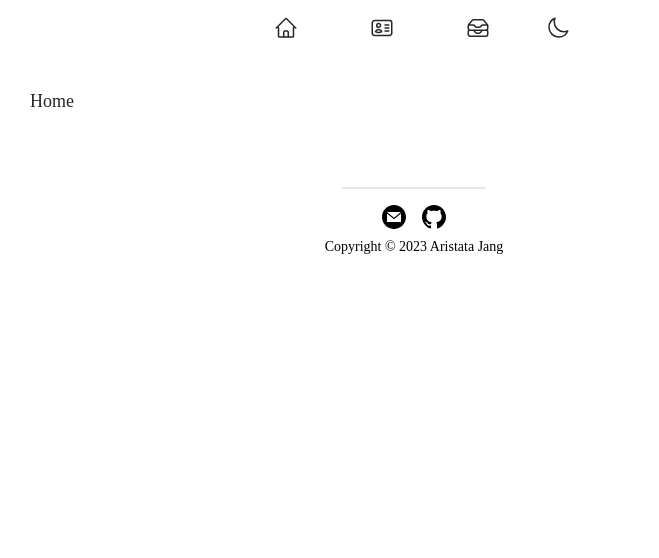
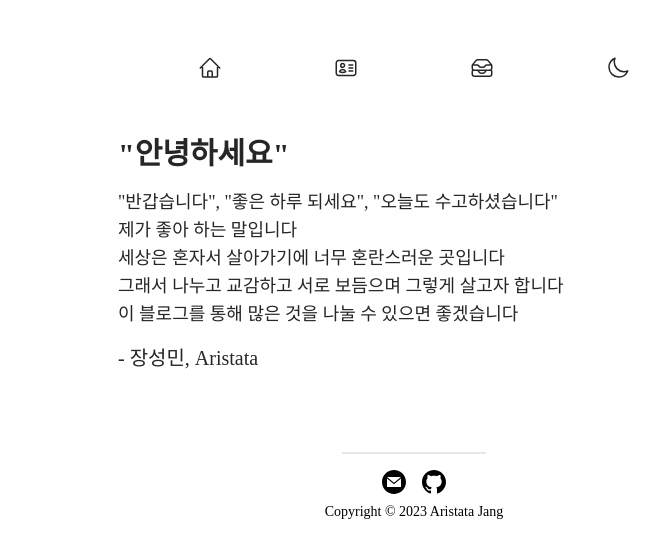
Before and after one commit to aristata/who-am-i, a Next.js app: page / in a window 1280 px wide. Shown: the top 558 px of the page, without its empty margins (226-885 px from the left). Built offline with nearby package versions, Linux system fonts and the light colour scheme; a web font is replaced by a local one.

Commit message:
feat: 홈 화면 개선
- 문구 추가

```diff
--- a/app/page.tsx
+++ b/app/page.tsx
@@ -1,7 +1,19 @@
 export default function Home() {
   return (
     <>
-      <p>Home</p>
+      <div>
+        <span className="text-3xl font-bold">"안녕하세요"</span>
+      </div>
+      <div className="mt-4 text-lg">
+        <p>"반갑습니다", "좋은 하루 되세요", "오늘도 수고하셨습니다"</p>
+        <p>제가 좋아 하는 말입니다</p>
+        <p>세상은 혼자서 살아가기에 너무 혼란스러운 곳입니다</p>
+        <p>그래서 나누고 교감하고 서로 보듬으며 그렇게 살고자 합니다</p>
+        <p>이 블로그를 통해 많은 것을 나눌 수 있으면 좋겠습니다</p>
+      </div>
+      <div className="mt-4 flex ">
+        <span className="text-xl">- 장성민, Aristata</span>
+      </div>
     </>
   )
 }
--- a/components/Container.tsx
+++ b/components/Container.tsx
@@ -1,7 +1,7 @@
 const Container = ({ children }: { children: React.ReactNode }) => {
   return (
     <>
-      <div className="container mx-auto max-w-3xl py-8">{children}</div>
+      <div className="container mx-auto max-w-2xl p-10">{children}</div>
     </>
   )
 }
--- a/components/NavBar.tsx
+++ b/components/NavBar.tsx
@@ -44,7 +44,7 @@ const NavBar = () => {
 
   return (
     <>
-      <header className="sticky top-0 mx-auto max-w-3xl flex justify-center items-center gap-10 transition duration-500 bg-white text-neutral-800 dark:bg-[#111111] dark:text-neutral-100">
+      <header className="sticky top-0 mx-auto max-w-2xl flex justify-center items-center gap-x-20 mt-10">
         {/* 로고 */}
         <Link href={"/"}>
           <div className="p-4">
@@ -64,7 +64,7 @@ const NavBar = () => {
         </Link>
 
         {/* 테마 */}
-        <button onClick={handleTheme}>
+        <button onClick={handleTheme} className="p-4">
           <ThemeIcon theme={theme} />
         </button>
       </header>
```
